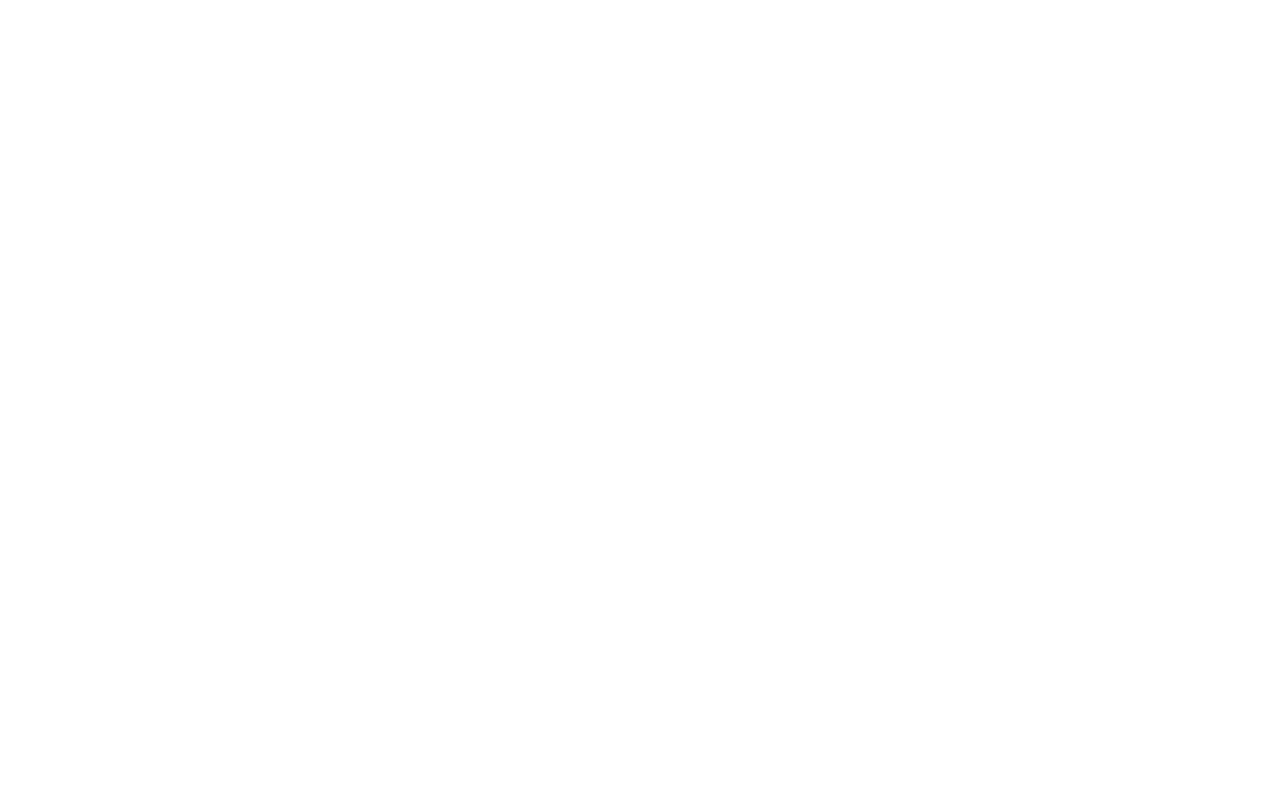
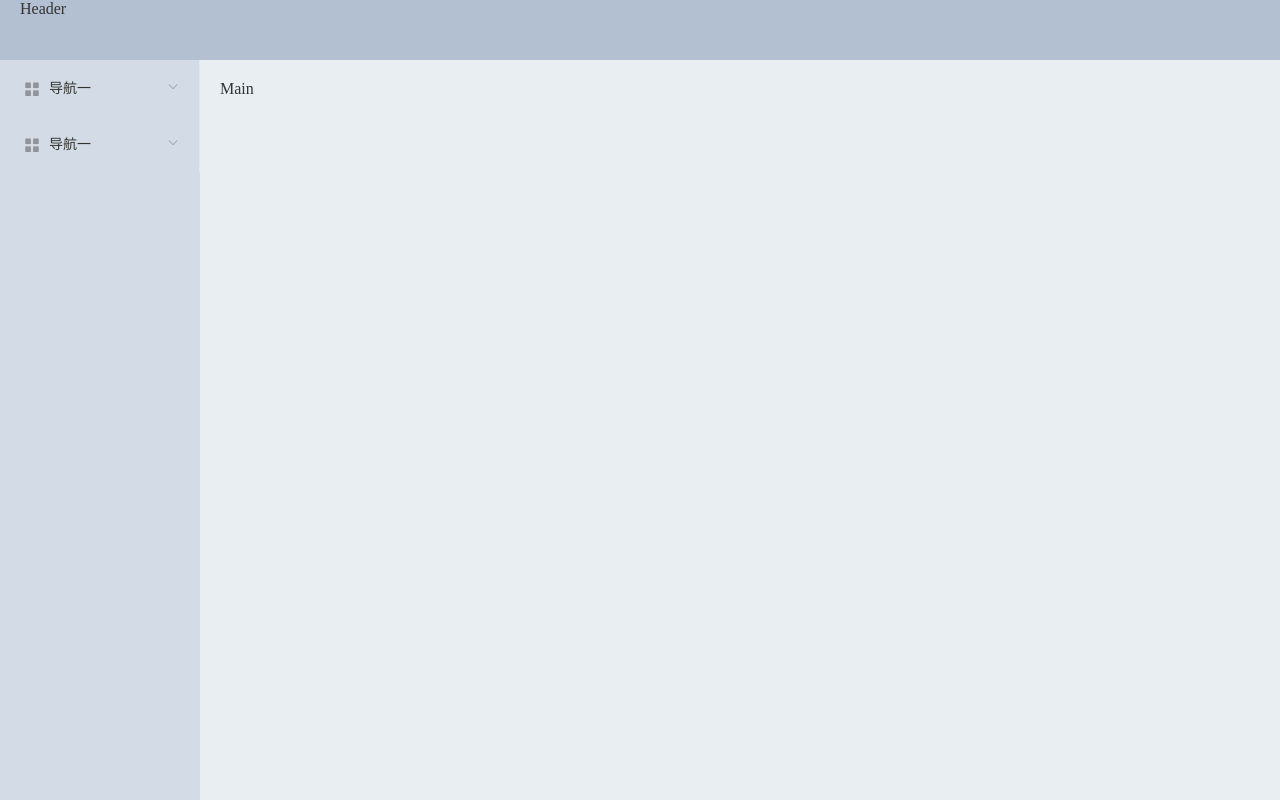
Before and after one commit to ylqzshslz/hisclient, a Vue app: page /admin in a window 1280 px wide. Built offline with nearby package versions, Linux system fonts and the light colour scheme; sample sign-in values are in the browser's storage.

Commit message:
Update Admin.vue

```diff
--- a/src/views/Admin.vue
+++ b/src/views/Admin.vue
@@ -1,8 +1,86 @@
 <template>
+	<div>
+		<el-container>
+			<el-header>Header</el-header>
+			<el-container>
+				<el-aside width="200px">
+					<el-menu unique-opened default-active="2" class="el-menu-vertical-demo" background-color="#D3DCE6" text-color="#333" active-text-color="#ffd04b">
+						<el-submenu index="1">
+							<template slot="title">
+								<i class="el-icon-menu"></i>
+								<span>导航一</span>
+							</template>
+							<el-menu-item-group>
+								<el-menu-item index="1-1">选项1</el-menu-item>
+								<el-menu-item index="1-2">选项2</el-menu-item>
+							</el-menu-item-group>
+						</el-submenu>
+						<el-submenu index="2">
+							<template slot="title">
+								<i class="el-icon-menu"></i>
+								<span>导航一</span>
+							</template>
+							<el-menu-item-group>
+								<el-menu-item index="2-1">选项1</el-menu-item>
+								<el-menu-item index="2-2">选项2</el-menu-item>
+							</el-menu-item-group>
+						</el-submenu>
+					</el-menu>
+				</el-aside>
+				<el-main id="main">Main</el-main>
+			</el-container>
+		</el-container>
+	</div>
 </template>
 
 <script>
+	export default {
+		name: 'Admin',
+		data() {
+			return {
+				bodyHeight: 0
+			}
+		},
+		mounted() {
+			document.getElementById('main').style.height = document.body.clientHeight - 60 + 'px';
+			this.bodyHeight = document.body.clientHeight;
+			window.onresize = () => {
+				this.bodyHeight = document.body.clientHeight;
+			}
+		},
+		watch: {
+			bodyHeight: function() {
+				document.getElementById('main').style.height = this.bodyHeight - 60 + 'px';
+			}
+		}
+	}
 </script>
 
 <style>
+	html,
+	body {
+		margin: 0;
+		padding: 0;
+		width: 100%;
+		height: 100%;
+	}
+
+	.el-header {
+		background-color: #B3C0D1;
+		color: #333;
+	}
+
+	.el-aside {
+		background-color: #D3DCE6;
+		color: #333;
+	}
+
+	.el-main {
+		background-color: #E9EEF3;
+		color: #333;
+	}
+
+	body>.el-container {
+		margin-bottom: 40px;
+	}
 </style>
```
